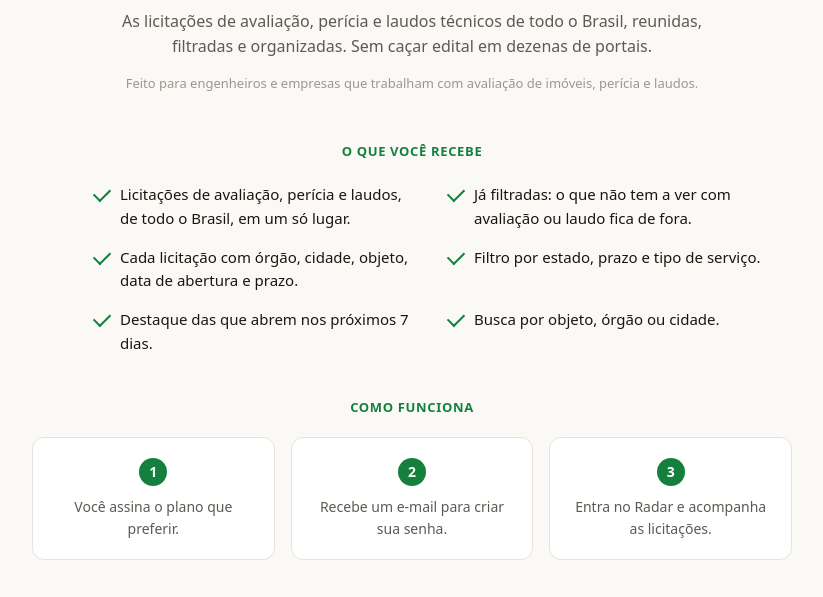
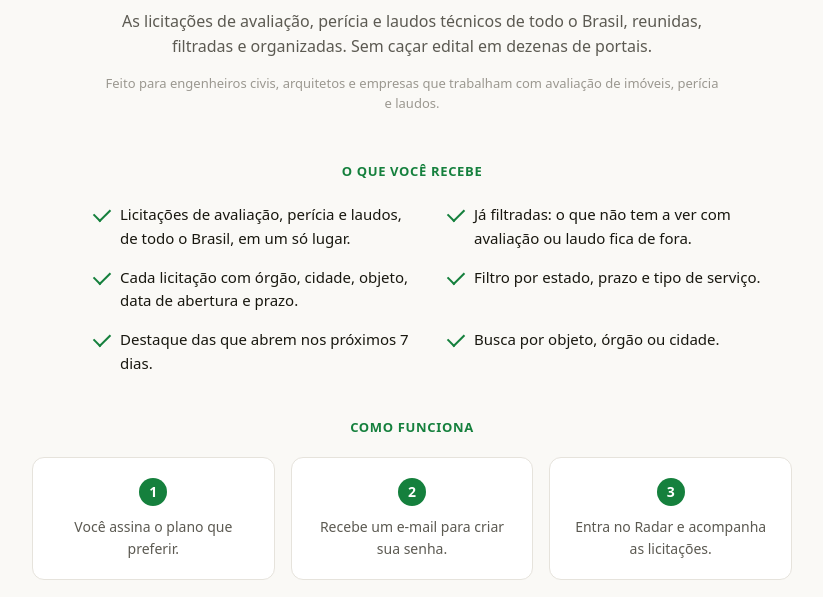
Before and after one commit to marianafcherpinski-sys/radar-licitacoes, a plain HTML site: page planos.html in a window 1280 px wide. Shown: the part 110-707 px from the top of the page, without its empty margins (228-1051 px from the left). Drawn offline with Linux system fonts and the light colour scheme.

Commit message:
copy: publico da pagina de planos inclui engenheiros civis e arquitetos
Co-Authored-By: Claude Opus 4.8 <noreply@anthropic.com>

```diff
--- a/planos.html
+++ b/planos.html
@@ -66,7 +66,7 @@
   <div class="hero">
     <h1>Radar de Licitações</h1>
     <p>As licitações de avaliação, perícia e laudos técnicos de todo o Brasil, reunidas, filtradas e organizadas. Sem caçar edital em dezenas de portais.</p>
-    <p class="para-quem">Feito para engenheiros e empresas que trabalham com avaliação de imóveis, perícia e laudos.</p>
+    <p class="para-quem">Feito para engenheiros civis, arquitetos e empresas que trabalham com avaliação de imóveis, perícia e laudos.</p>
   </div>
 
   <section>
```
